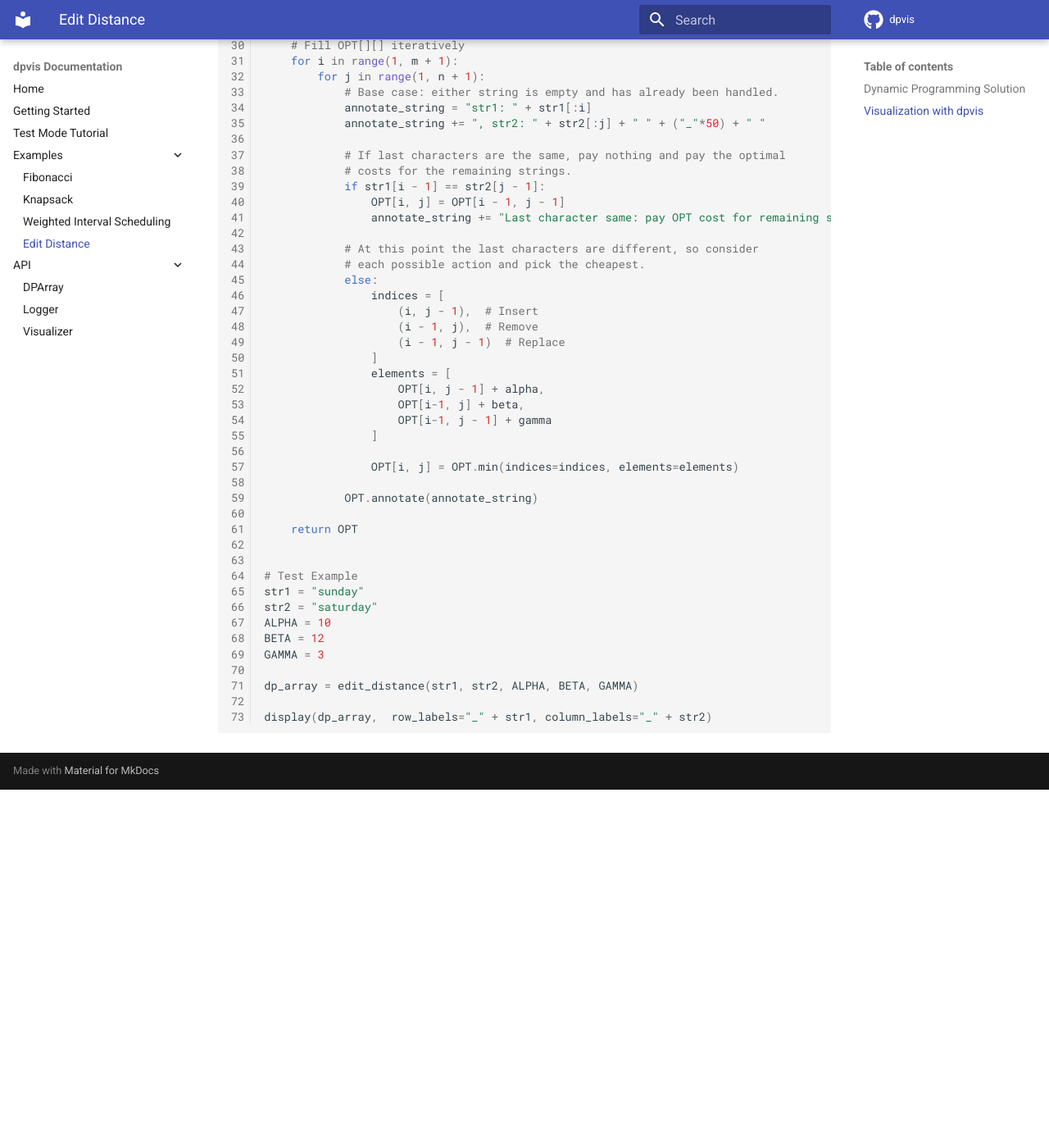
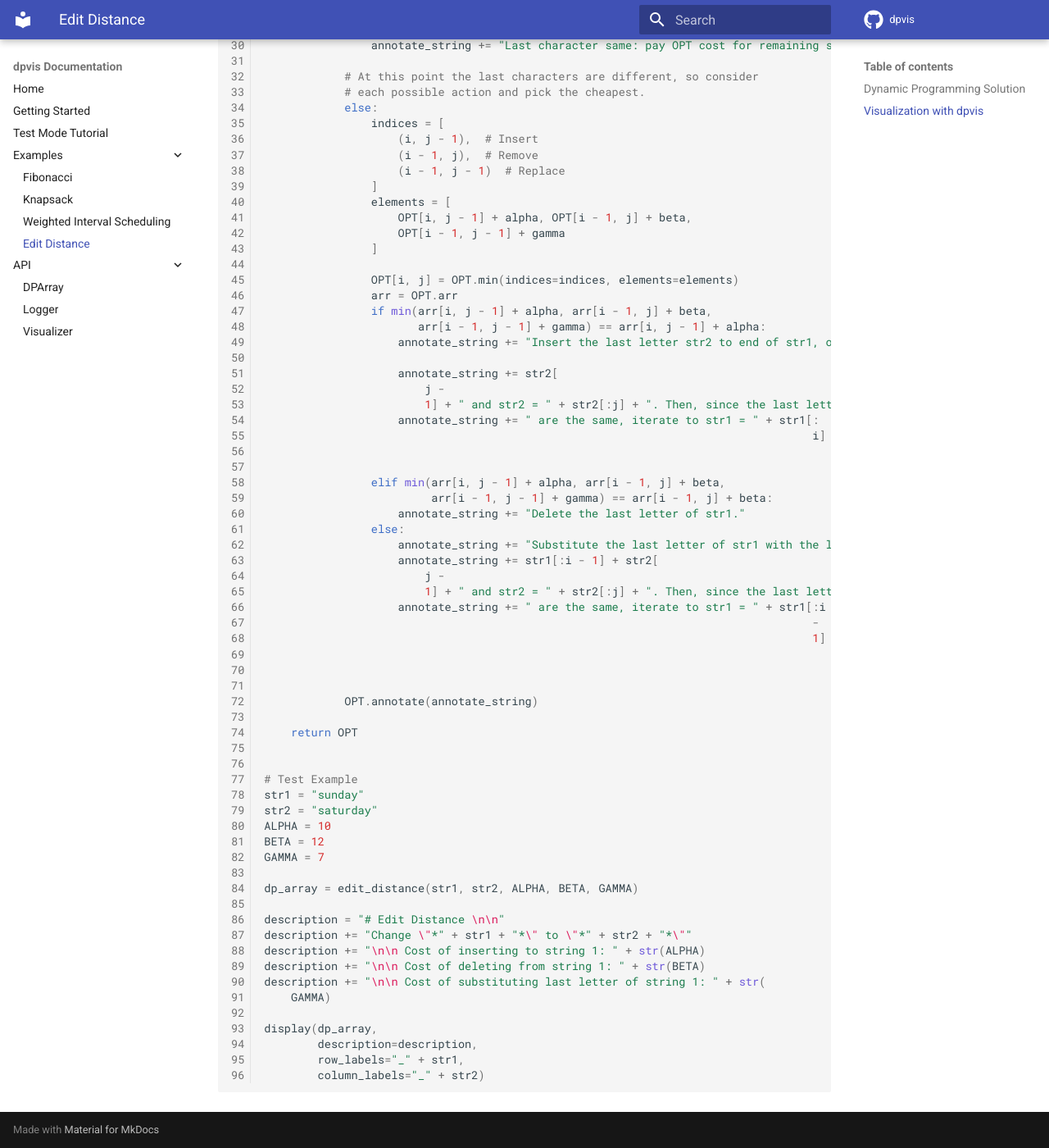
Before and after one commit to itsdawei/dpvis, an MkDocs documentation site: the page built from docs/examples/edit_distance.md, in a window 1280 px wide and 1400 px high, scrolled down 1476 px. Shown: the whole window at 82% size. Built offline with MkDocs 1.6.1 and Material for MkDocs 9.7.7, drawn with Linux system fonts in a browser that asks for light colours; comment, search, counter and statistics services are not loaded; before the commit the page ends 2439 px from its top, so only the background shows below that; some of the changed text lies outside the part shown.

Commit message:
Fix annotation

````diff
--- a/docs/examples/edit_distance.md
+++ b/docs/examples/edit_distance.md
@@ -4,12 +4,12 @@
   to convert `str1` to `str2`?
 - We can insert a letter in `str1` for a cost of $\alpha$, delete a letter from
   `str1` for a cost of $\beta$, or substitue a letter of `str1` with a letter
-   from `str2` for a cost of $\gamma$.
+  from `str2` for a cost of $\gamma$.
 - Goal: find a minimum cost set of edits that converts `str1` to `str2`.
 
 ## Dynamic Programming Solution
 
-> A fully executable example can be found on our [GitHub](https://github.com/itsdawei/dpvis/tree/main/demos/edit_distance_2d.py).
+> A fully executable example can be found on our [GitHub](https://github.com/itsdawei/dpvis/tree/main/demos/edit_distance.py).
 
 Let $OPT[i, j]$ denote the cheapest distance from the first $i$ characters of `str1`
 to the first $j$ characters of `str2`.
@@ -41,21 +41,10 @@
 
 
 def edit_distance(str1, str2, alpha, beta, gamma):
-    """
-    Edit Distance Problem:
-    Given two strings str1 and str2 of lengths m and n, respectively, what is
-    the cost of the cheapest set of actions that converts str1 into str2?
-    The following actions are possible:
-    insert before/after index i - costs alpha
-    delete before/after index i - costs beta
-    substitute at index i - costs gamma
-
-    Solution adapted from Bhavya Jain's solution:
-    https://www.geeksforgeeks.org/edit-distance-dp-5/
-    """
+    """Adapted from Bhavya Jain's solution: https://www.geeksforgeeks.org/edit-distance-dp-5/"""
     m = len(str1)
     n = len(str2)
-    # Initialize an m+1 x n+1 array
+    # Initialize an (m+1)x(n+1) array
     OPT = DPArray((m + 1, n + 1), array_name="Edit Distance", dtype=int)
 
     # Base cases: either str1 or str2 is empty
@@ -71,7 +60,7 @@
         for j in range(1, n + 1):
             # Base case: either string is empty and has already been handled.
             annotate_string = "str1: " + str1[:i]
-            annotate_string += ", str2: " + str2[:j] + " " + ("_"*50) + " "
+            annotate_string += ", str2: " + str2[:j] + " " + ("_" * 50) + " "
 
             # If last characters are the same, pay nothing and pay the optimal
             # costs for the remaining strings.
@@ -88,12 +77,36 @@
                     (i - 1, j - 1)  # Replace
                 ]
                 elements = [
-                    OPT[i, j - 1] + alpha,
-                    OPT[i-1, j] + beta,
-                    OPT[i-1, j - 1] + gamma
+                    OPT[i, j - 1] + alpha, OPT[i - 1, j] + beta,
+                    OPT[i - 1, j - 1] + gamma
                 ]
 
                 OPT[i, j] = OPT.min(indices=indices, elements=elements)
+                arr = OPT.arr
+                if min(arr[i, j - 1] + alpha, arr[i - 1, j] + beta,
+                       arr[i - 1, j - 1] + gamma) == arr[i, j - 1] + alpha:
+                    annotate_string += "Insert the last letter str2 to end of str1, obtaining str1 = " + str1[:
+                                                                                                              i]
+                    annotate_string += str2[
+                        j -
+                        1] + " and str2 = " + str2[:j] + ". Then, since the last letters"
+                    annotate_string += " are the same, iterate to str1 = " + str1[:
+                                                                                  i] + " and str2 = " + str2[:j
+                                                                                                             -
+                                                                                                             1] + "."
+                elif min(arr[i, j - 1] + alpha, arr[i - 1, j] + beta,
+                         arr[i - 1, j - 1] + gamma) == arr[i - 1, j] + beta:
+                    annotate_string += "Delete the last letter of str1."
+                else:
+                    annotate_string += "Substitute the last letter of str1 with the last letter of str2, obtaining str1 = "
+                    annotate_string += str1[:i - 1] + str2[
+                        j -
+                        1] + " and str2 = " + str2[:j] + ". Then, since the last letters"
+                    annotate_string += " are the same, iterate to str1 = " + str1[:i
+                                                                                  -
+                                                                                  1] + " and str2 = " + str2[:j
+                                                                                                             -
+                                                                                                             1] + "."
 
             OPT.annotate(annotate_string)
 
@@ -105,9 +118,19 @@
 str2 = "saturday"
 ALPHA = 10
 BETA = 12
-GAMMA = 3
+GAMMA = 7
 
 dp_array = edit_distance(str1, str2, ALPHA, BETA, GAMMA)
 
-display(dp_array,  row_labels="_" + str1, column_labels="_" + str2)
+description = "# Edit Distance \n\n"
+description += "Change \"*" + str1 + "*\" to \"*" + str2 + "*\""
+description += "\n\n Cost of inserting to string 1: " + str(ALPHA)
+description += "\n\n Cost of deleting from string 1: " + str(BETA)
+description += "\n\n Cost of substituting last letter of string 1: " + str(
+    GAMMA)
+
+display(dp_array,
+        description=description,
+        row_labels="_" + str1,
+        column_labels="_" + str2)
 ```
````
Also changed, not shown: 2 other files.
